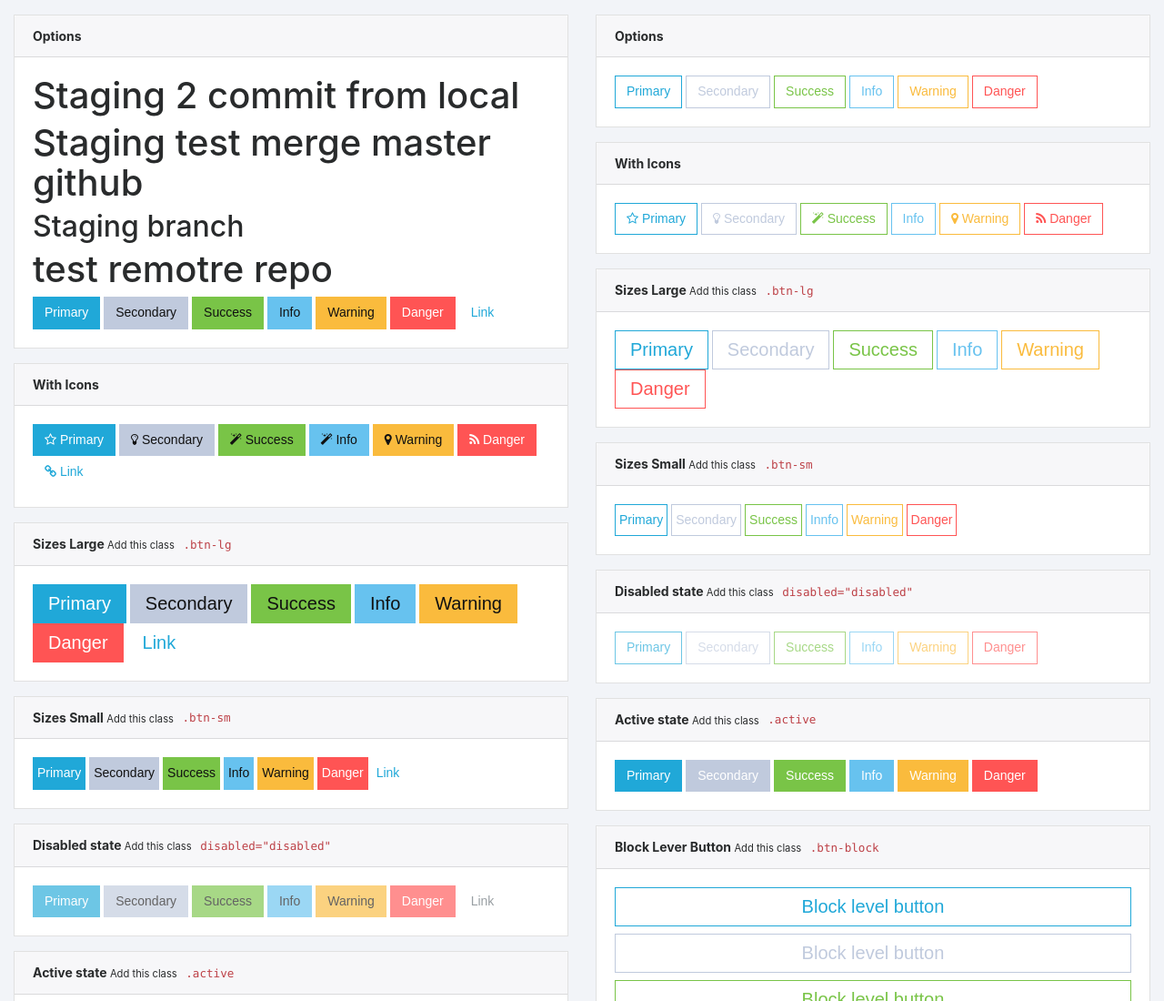
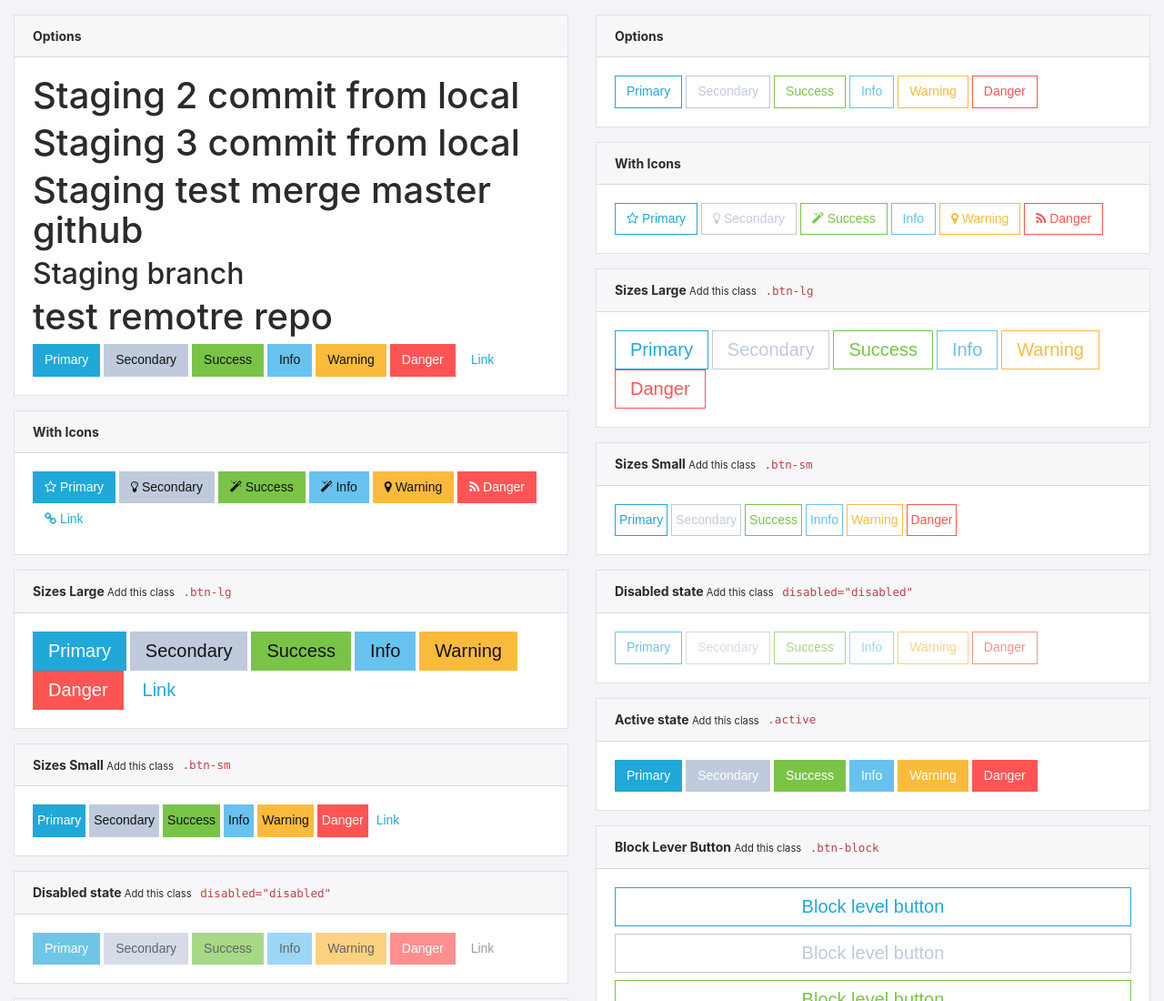
Before and after one commit to linhmuc/bst002, a website: page index.html in a window 1280 px wide. Shown: the top 1100 px of the page at 91% size. Drawn offline with Linux system fonts and the light colour scheme.

Commit message:
Update index.html

```diff
--- a/index.html
+++ b/index.html
@@ -20,6 +20,7 @@
                     </div>
                     <div class="card-body option">
                         <h1>Staging 2 commit from local</h1>
+                         <h1>Staging 3 commit from local</h1>
                         <h1>Staging test merge master github</h1>
                         <h2>Staging branch</h2>
                         <h1>test remotre repo</h1>
```
